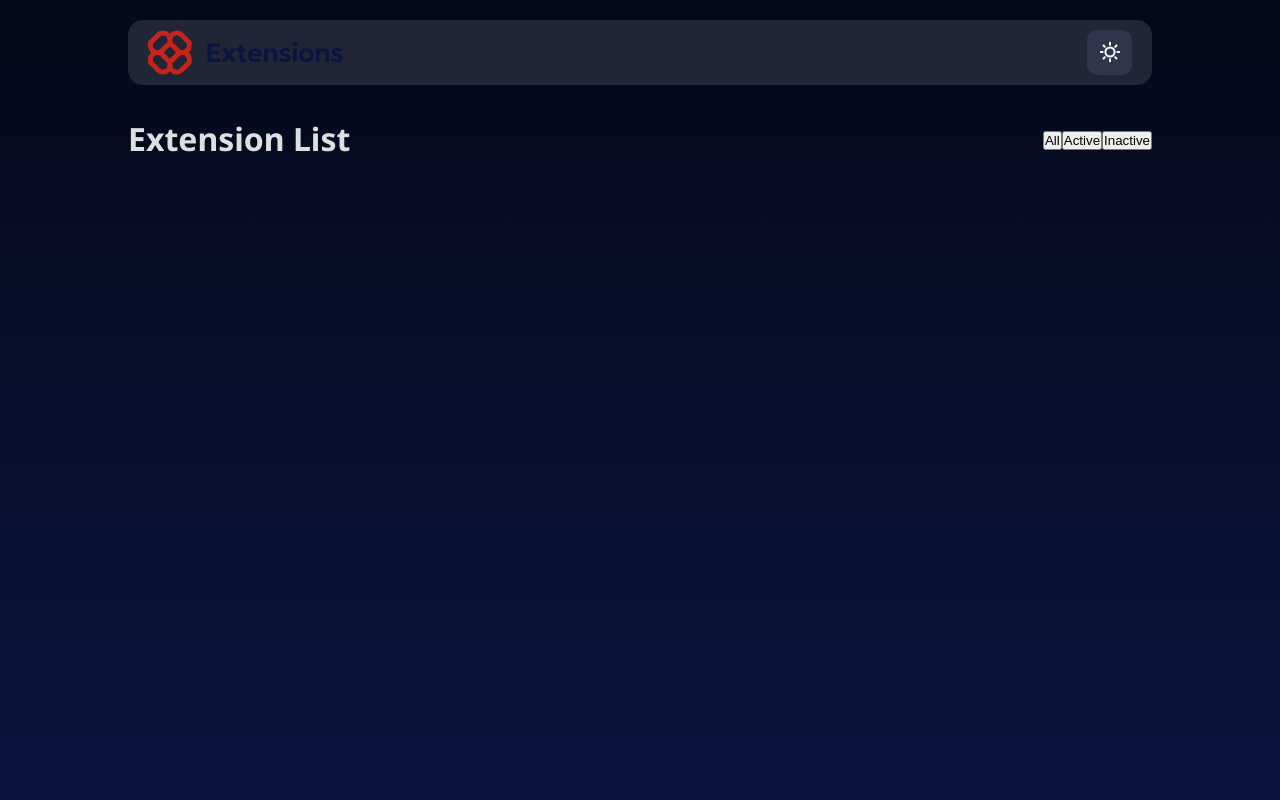
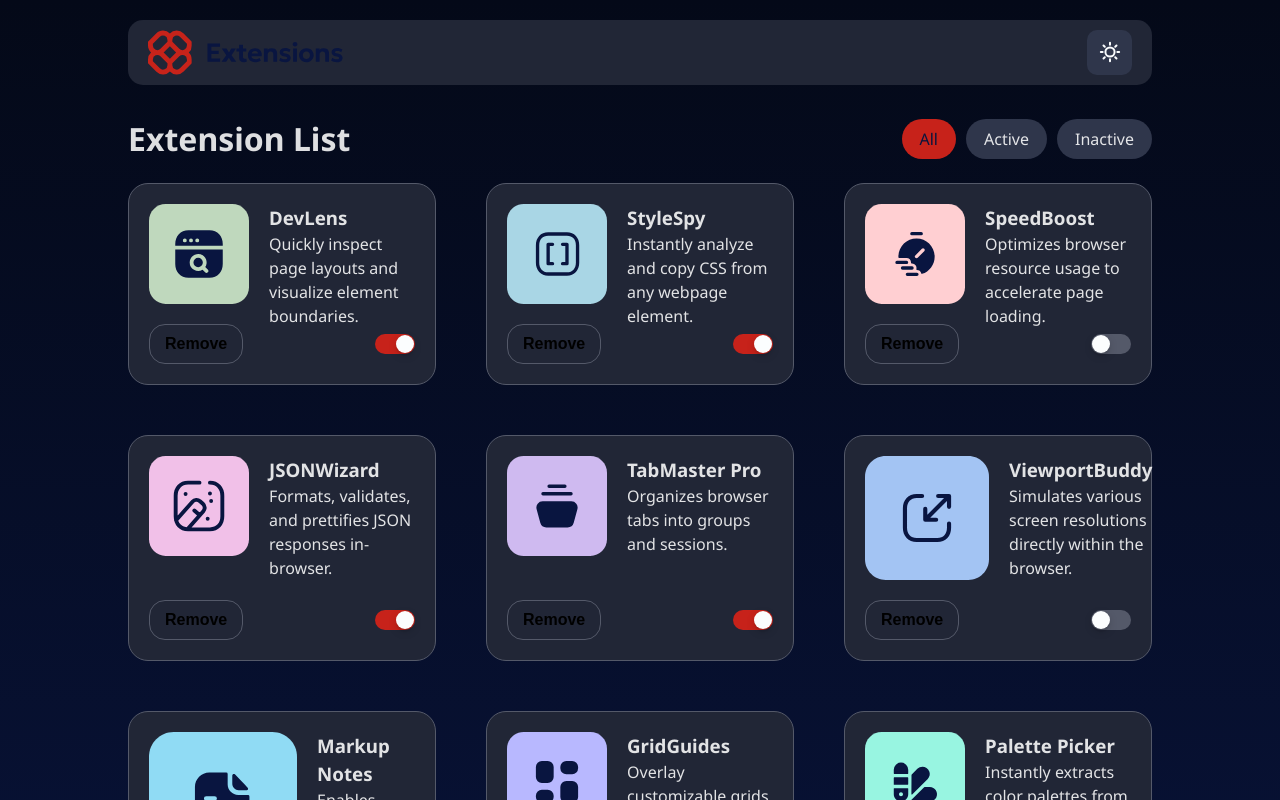
Before and after one commit to MiguelMRu/buscador_extensiones, a React (Vite) app: page / in a window 1280 px wide. Shown: the top 800 px of the page. Built offline with nearby package versions, Linux system fonts and the light colour scheme.

Commit message:
añadir componentes

```diff
--- a/src/App.jsx
+++ b/src/App.jsx
@@ -1,28 +1,29 @@
 import { useState } from 'react'
-import extension from './mocks/data.json'
+import { Extensions } from './components/Extensions'
 import logo from './assets/images/logo.svg'
 import sunIcon from './assets/images/icon-sun.svg'
+import { FilterButtoms } from './components/FilterButtoms'
 import './App.css'
 
 function App() {
-  const [count, setCount] = useState(0)
 
   return (
     <>
       <header className='header'>
         <img src={logo} alt="Logo of the aplication" />
-        <button><img src={sunIcon} alt=""/></button>
+        <button><img src={sunIcon} alt="Change light mode"/></button>
+
       </header>
 
       <main>
           <header className='main-header'>
             <h1>Extension List</h1>
-            <div className='filter-buttoms'>
-              <button>All</button>
-              <button>Active</button>
-              <button>Inactive</button>
-            </div>
+            <FilterButtoms/>
           </header>
+
+
+            <Extensions/>
+
 
       </main>
 
```
